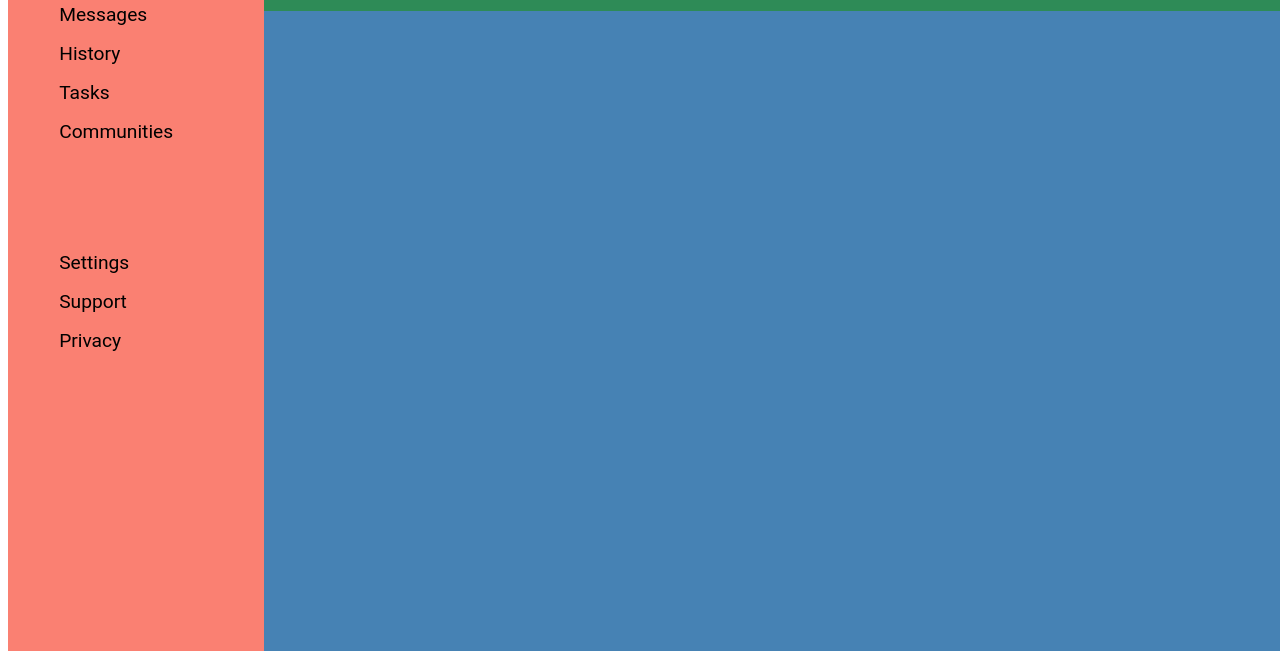
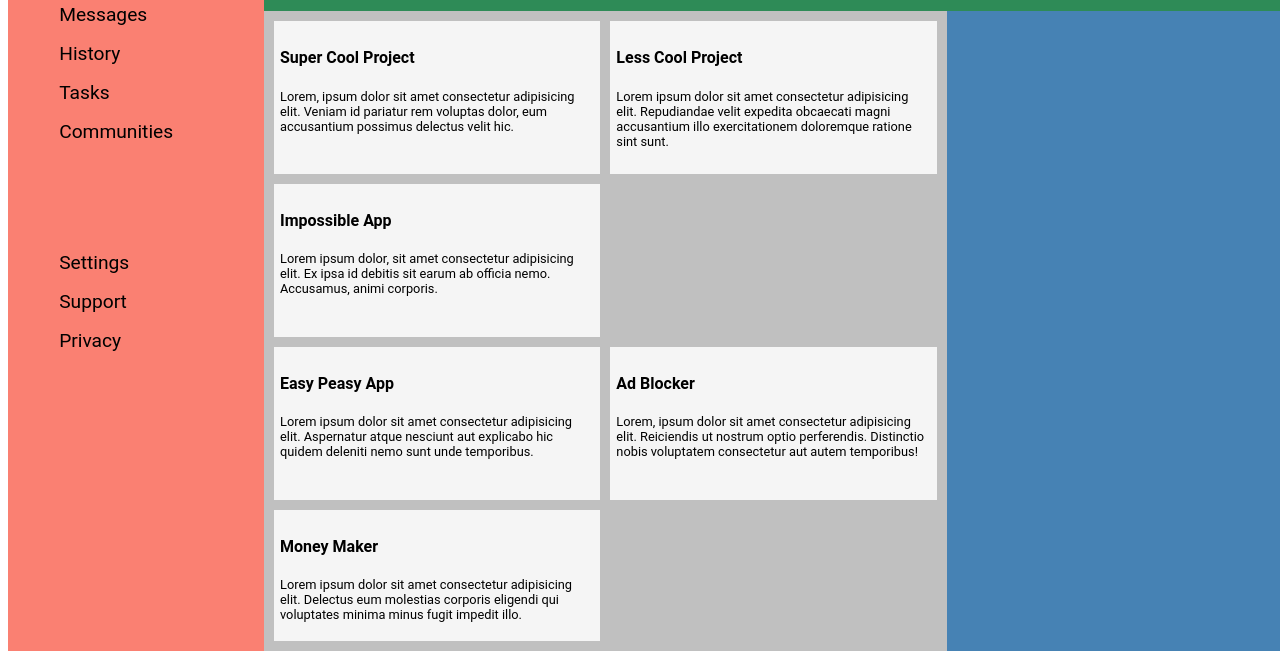
Before and after one commit to eebrownl/admin_dashboard, a plain HTML site: page index.html in a window 1280 px wide. Shown: the part 157-816 px from the top of the page. Drawn offline with Linux system fonts and the light colour scheme.

Commit message:
added 6 boxes to left side of <main>

```diff
--- a/index.html
+++ b/index.html
@@ -80,7 +80,44 @@
                 <button>Share</button>
             </div>
         </header>
-        <main></main>
+        <main>
+            <div class="main-left">
+                <div class="left-box">
+                    <h4>Super Cool Project</h4>
+                    <p>Lorem, ipsum dolor sit amet consectetur adipisicing elit. Veniam id pariatur rem voluptas dolor, eum accusantium possimus delectus velit hic.
+                    </p>
+                    <div class="box-buttons"></div>
+                </div>
+                <div class="left-box">
+                    <h4>Less Cool Project</h4>
+                    <p>Lorem ipsum dolor sit amet consectetur adipisicing elit. Repudiandae velit expedita obcaecati magni accusantium illo exercitationem doloremque ratione sint sunt.</p>
+                    <div class="box-buttons"></div>
+                </div>
+                <div class="left-box">
+                    <h4>Impossible App</h4>
+                    <p>Lorem ipsum dolor, sit amet consectetur adipisicing elit. Ex ipsa id debitis sit earum ab officia nemo. Accusamus, animi corporis.</p>
+                    <div class="box-buttons"></div>
+                </div>
+                <div class="box-buttons"></div>
+                <div class="left-box">
+                    <h4>Easy Peasy App</h4>
+                    <p>Lorem ipsum dolor sit amet consectetur adipisicing elit. Aspernatur atque nesciunt aut explicabo hic quidem deleniti nemo sunt unde temporibus.</p>
+                    <div class="box-buttons"></div>
+                </div>
+                <div class="left-box">
+                    <h4>Ad Blocker</h4>
+                    <p>Lorem, ipsum dolor sit amet consectetur adipisicing elit. Reiciendis ut nostrum optio perferendis. Distinctio nobis voluptatem consectetur aut autem temporibus!</p>
+                    <div class="box-buttons"></div>
+                </div>
+                <div class="left-box">
+                    <h4>Money Maker</h4>
+                    <p>Lorem ipsum dolor sit amet consectetur adipisicing elit. Delectus eum molestias corporis eligendi qui voluptates minima minus fugit impedit illo.</p>
+                    <div class="box-buttons"></div>
+                </div>
+                </div>
+            </div>
+            <div class="main-right"></div>
+        </main>
     </div>
 </body>
 </html>
--- a/style.css
+++ b/style.css
@@ -22,7 +22,7 @@
     "aside main main main main";
 }
 
-/* all sidebar styling */
+/* Begin sidebar styling */
 aside {
     grid-area: aside;
     display: grid;
@@ -123,6 +123,8 @@ aside {
 }
 /* end sidebar styling */
 
+/* Start header styling */
+
 header {
     grid-area: header;
     background-color: seagreen;
@@ -147,7 +149,7 @@ header {
 .header-bottom-left {
     display: flex;
     align-items: center;
-    font-size: 1.5rem;
+    font-size: 1.2rem;
     font-weight: 700;
 }
 
@@ -206,7 +208,36 @@ button {
 
 /* End header styling */
 
+/* Begin main section styling */
+
 main {
     grid-area: main;
     background-color: steelblue;
+    display: grid;
+    grid-template-columns: 2fr 1fr;
+    grid-template-areas: "main-left main-right";
+
 }
+
+.main-left {
+    grid-area: main-left;
+    background-color: silver;
+    display: grid;
+    grid-template-columns: repeat(2, 1fr);
+    grid-template-rows: repeat(3, 1fr);
+    gap: 10px;
+    padding: 10px;
+}
+
+.main-right {
+    grid-area: main-right;
+}
+
+.left-box {
+    background-color: whitesmoke;
+    padding: 6px;
+}
+
+.left-box > p {
+    font-size: .8rem;
+}
```
